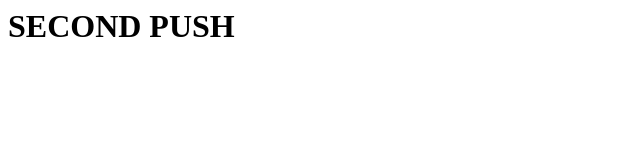
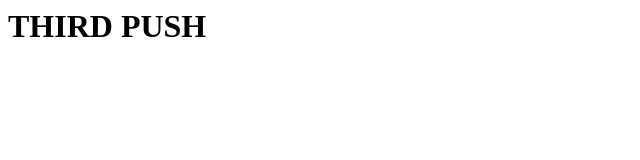
Before and after one commit to Idowu-Adeniyi/HTTP5114, a plain HTML site: page home.html in a window 1280 px wide. Shown: the whole page, without its empty margins (0-640 px from the left). Drawn offline with Linux system fonts and the light colour scheme.

Commit message:
Third push

```diff
--- a/home.html
+++ b/home.html
@@ -5,6 +5,6 @@
     <title>Document</title>
   </head>
   <body>
-    <h1>SECOND PUSH</h1>
+    <h1>THIRD PUSH</h1>
   </body>
 </html>
```
